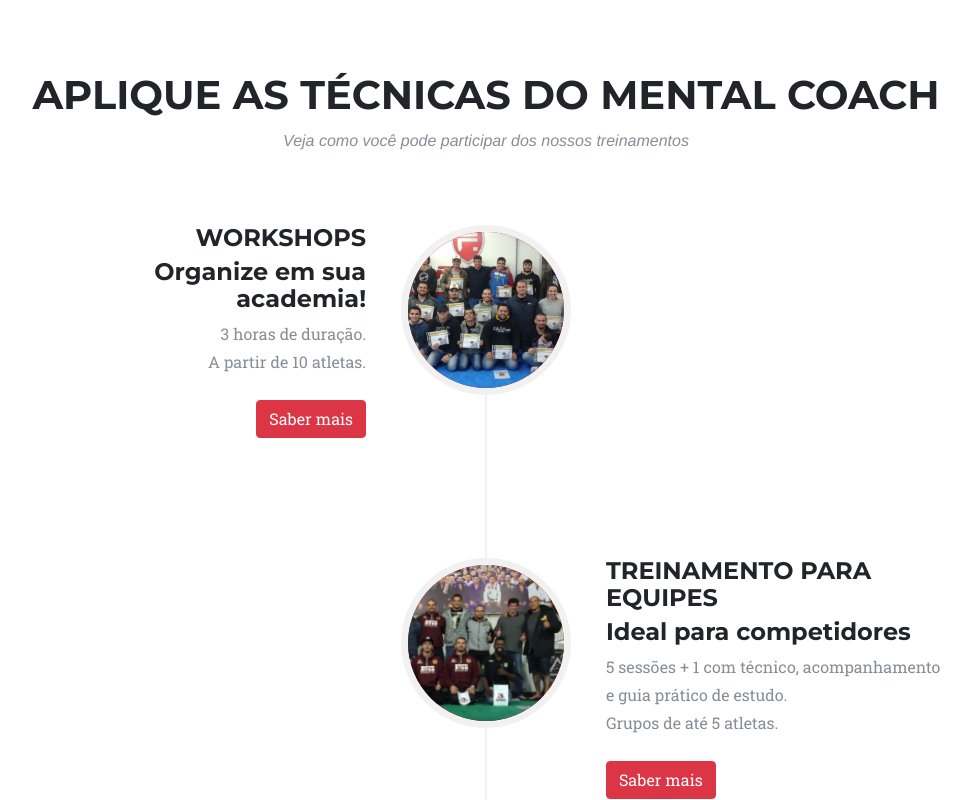
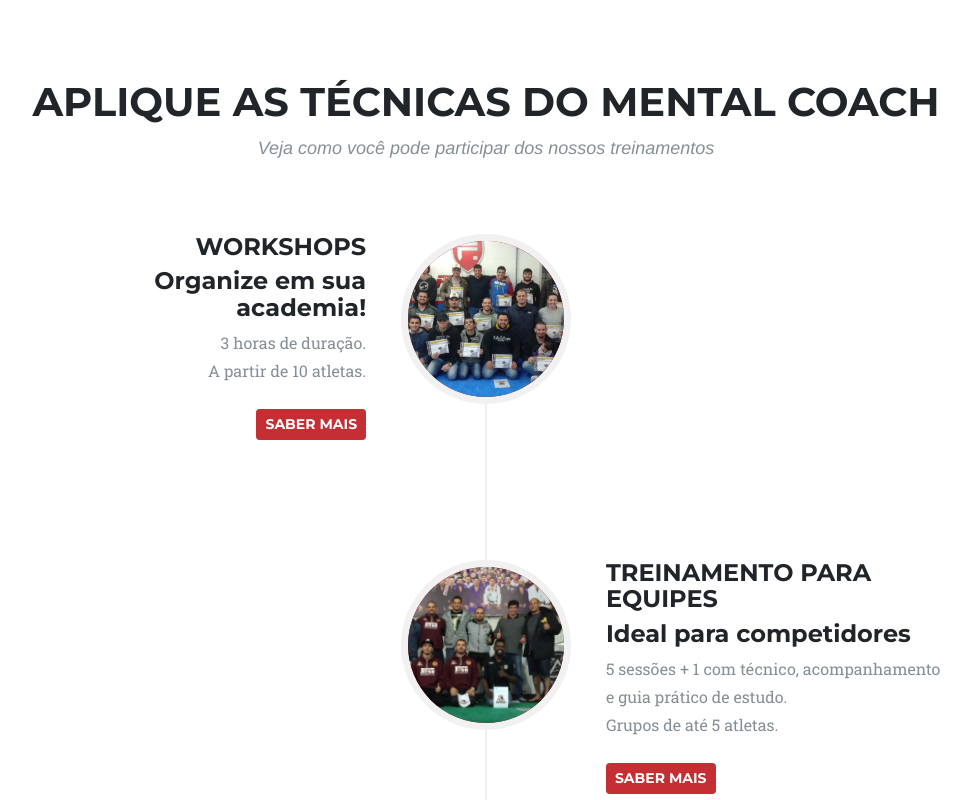
Before and after one commit to renatoboldrini/coach-mental, a plain HTML site: page index.html in a window 1280 px wide. Shown: the part 2735-3535 px from the top of the page, without its empty margins (154-1125 px from the left). Drawn offline with Linux system fonts and the light colour scheme; a script that the page names is missing; a web font is replaced by a local one.

Commit message:
Versão 2 com correções

```diff
--- a/css/style.css
+++ b/css/style.css
@@ -49,7 +49,7 @@ section h2.section-heading {
 }
 
 section h3.section-subheading {
-    font-size: 16px;
+    font-size: 18px;
     font-weight: 400;
     font-style: italic;
     margin-bottom: 75px;
@@ -179,7 +179,7 @@ header.masthead .intro-text {
 header.masthead .intro-text .intro-lead-in {
     font-size: 22px;
     font-style: italic;
-    line-height: 22px;
+    line-height: 32px;
     margin-bottom: 25px;
     font-family: 'Droid Serif', 'Helvetica Neue', Helvetica, Arial, sans-serif;
 }
--- a/index.html
+++ b/index.html
@@ -6,7 +6,7 @@
     <meta charset="utf-8">
     <meta name="viewport" content="width=device-width, initial-scale=1, shrink-to-fit=no">
     <link rel="shortcut icon" href="favicon.ico" type="image/png">
-    <title>Coach Mental - Andrey Figueiredp</title>
+    <title>Mental Coach - Andrey Figueiredo</title>
 
     <!-- Bootstrap core CSS -->
     <link href="vendor/bootstrap/css/bootstrap.min.css" rel="stylesheet">
@@ -188,7 +188,8 @@
                                 </div>
                                 <div class="timeline-body">
                                     <p class="text-muted">3 horas de duração.<br>A partir de 10 atletas.</p><br>
-                                    <a type="button" class="btn btn-danger" href="#contact";>Saber mais</a>
+                                    <a type="button" class="btn btn-primary btn-sm" href="#contact";>Saber Mais</a>
+                                    <!-- <a type="button" class="btn btn-danger" href="#contact";>Saber mais</a> -->
                                 </div>
                             </div>
                         </li>
@@ -203,7 +204,7 @@
                                 </div>
                                 <div class="timeline-body">
                                     <p class="text-muted">5 sessões + 1 com técnico, acompanhamento e guia prático de estudo.<br>Grupos de até 5 atletas.</p><br>
-                                     <a type="button" class="btn btn-danger" href="#contact";>Saber mais</a>
+                                    <a type="button" class="btn btn-primary btn-sm" href="#contact";>Saber Mais</a>
                                 </div>
                             </div>
                         </li>
@@ -218,7 +219,7 @@
                                 </div>
                                 <div class="timeline-body">
                                     <p class="text-muted">5 sessões, acompanhamento e guia prático de estudo.</p><br>
-                                    <a type="button" class="btn btn-danger" href="#contact";>Saber mais</a>
+                                    <a type="button" class="btn btn-primary btn-sm" href="#contact";>Saber Mais</a>
                                 </div>
                             </div>
                         </li>
@@ -233,7 +234,7 @@
                                 </div>
                                 <div class="timeline-body">
                                     <p class="text-muted">Personalizado de acordo com a sua necessidade.</p><br>
-                                    <a type="button" class="btn btn-danger" href="#contact";>Saber mais</a>
+                                    <a type="button" class="btn btn-primary btn-sm" href="#contact";>Saber Mais</a>
                                 </div>
                             </div>
                 </div>
```
